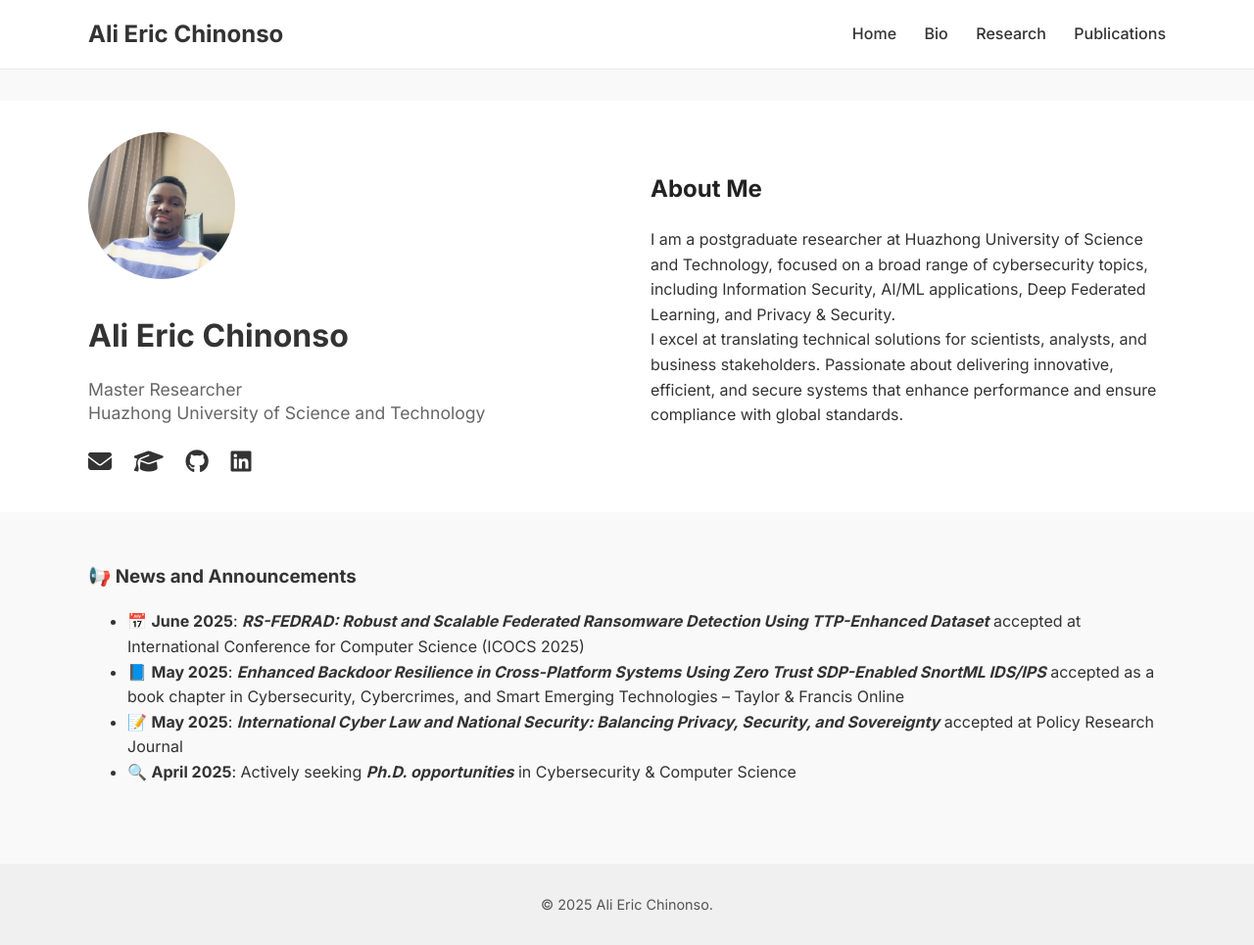
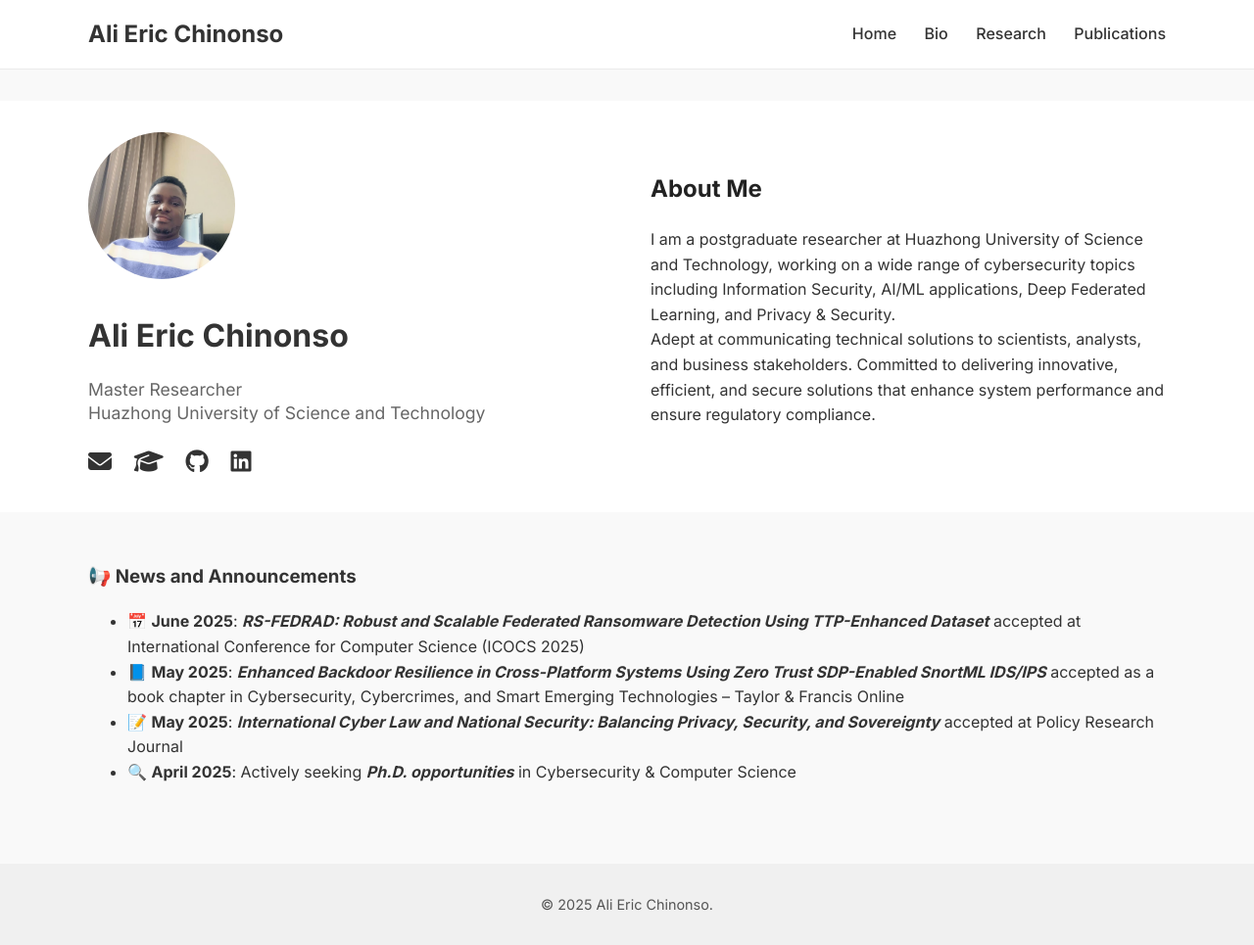
Before and after one commit to EmpireNetwork123/EmpireNetwork123.github.io, a Jekyll site: the page built from index.md, in a window 1280 px wide. Shown: the whole page at 98% size. Built offline with Jekyll 4.4.1, drawn with Linux system fonts in a browser that asks for light colours.

Commit message:
Update _config.yml

```diff
--- a/_config.yml
+++ b/_config.yml
@@ -4,48 +4,35 @@
 title: "Ali Eric Chinonso"
 description: "Cybersecurity Researcher"
 
-# Hero section subtitle
+# Two‑line subtitle for hero section
 role: "Master Researcher"
 affiliation: "Huazhong University of Science and Technology"
 
 # ------------------------------------------
-# SITE SETTINGS
+# SITE & REPO SETTINGS
 # ------------------------------------------
-baseurl: ""  # Keep empty for https://empirenetwork123.github.io
+baseurl: ""   # keep empty for https://empirenetwork123.github.io
 url: "https://empirenetwork123.github.io"
 
 # ------------------------------------------
 # CONTACT / SOCIAL LINKS
 # ------------------------------------------
 email: "Ericchinonso1@outlook.com"
-
-social_links:
-  - name: "GitHub"
-    icon: "fab fa-github"
-    url: "https://github.com/EmpireNetwork123"
-  - name: "LinkedIn"
-    icon: "fab fa-linkedin"
-    url: "https://www.linkedin.com/in/ericchinonso"
-  - name: "Google Scholar"
-    icon: "ai ai-google-scholar"
-    url: "https://scholar.google.com/citations?user=88vHMEMAAAAJ"
-  - name: "Email"
-    icon: "fas fa-envelope"
-    url: "mailto:Ericchinonso1@outlook.com"
+github_username: "EmpireNetwork123"
+linkedin_username: "ericchinonso"
+scholar_link: "https://scholar.google.com/citations?user=88vHMEMAAAAJ"
 
 # ------------------------------------------
-# ABOUT ME (Markdown accepted)
+# ABOUT‑ME PARAGRAPH (Markdown accepted)
 # ------------------------------------------
 about_me: |
   I am a postgraduate researcher at Huazhong University of Science and Technology,
-  focused on a broad range of cybersecurity topics, including Information Security,
+  working on a wide range of cybersecurity topics including Information Security,
   AI/ML applications, Deep Federated Learning, and Privacy & Security.
-  I excel at translating technical solutions for scientists, analysts, and business stakeholders.
-  Passionate about delivering innovative, efficient, and secure systems that enhance performance
-  and ensure compliance with global standards.
+  Adept at communicating technical solutions to scientists, analysts, and business
+  stakeholders. Committed to delivering innovative, efficient, and secure solutions
+  that enhance system performance and ensure regulatory compliance.
 
-# ------------------------------------------
-# MARKDOWN AND THEME SETTINGS
 # ------------------------------------------
 markdown: kramdown
 theme: null
```
